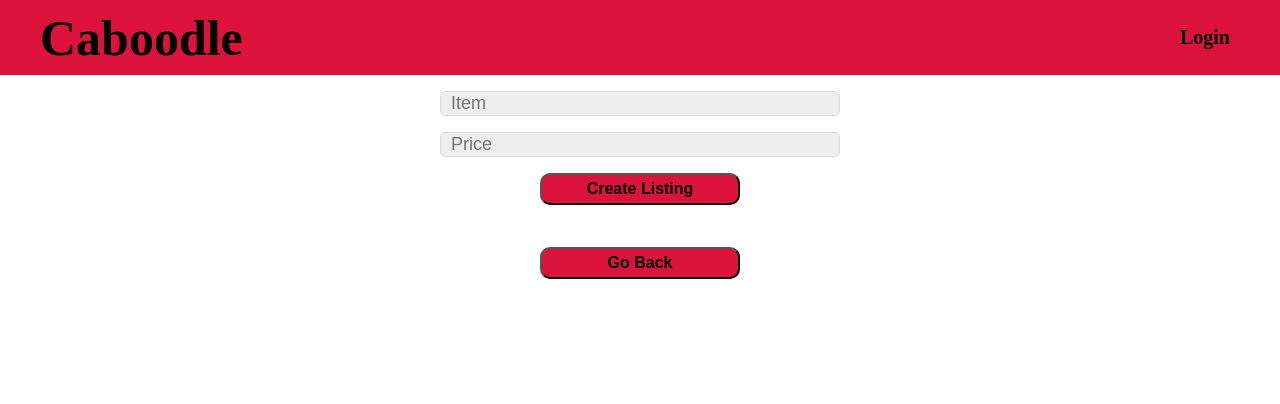
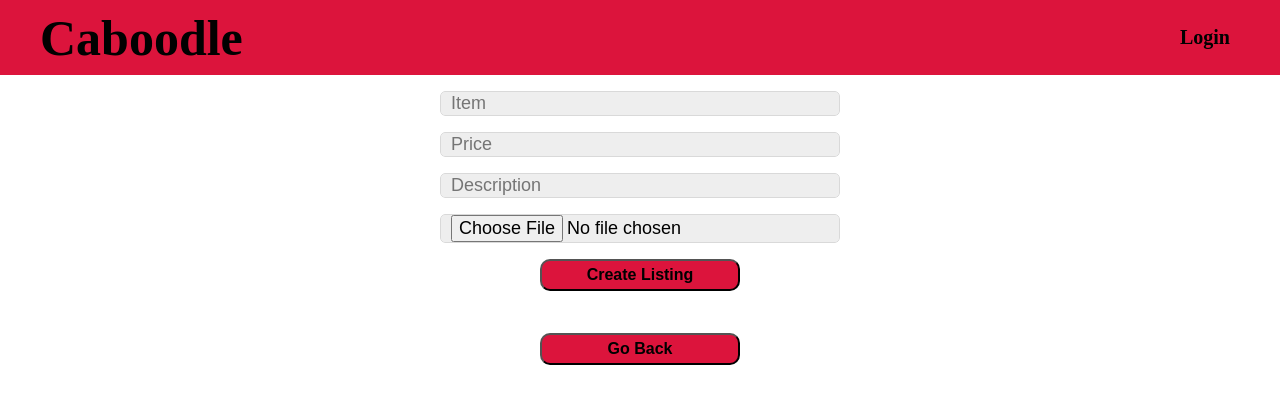
Before and after one commit to mguadagni/caboodle_react, a React (Create React App) app: page /createListing in a window 1280 px wide. Shown: the top 404 px of the page. Built offline with nearby package versions, Linux system fonts and the light colour scheme.

Commit message:
Implementing a picture feature

```diff
--- a/src/components/Auth/Login.js
+++ b/src/components/Auth/Login.js
@@ -40,7 +40,7 @@ const Login = () => {
             //console.log(profileRes.data);
         } catch (error) {
             console.error(error.response ? error.response.data : error.message)
-            alert("User not found. Please try again.")
+            alert("Username or Password is incorrect. Please try again.")
         }
     }
 
--- a/src/components/Listings/CreateListing.js
+++ b/src/components/Listings/CreateListing.js
@@ -13,6 +13,8 @@ const CreateListing = () => {
     const [query, setQuery] = useState({
         item: "",
         price:"",
+        description: "",
+        picture: ""
     })
 
     const updateForm = (field, value) => {
@@ -36,7 +38,7 @@ const CreateListing = () => {
             navigate('/listings');
         } catch (error) {
             console.error(error.response ? error.response.data : error.message)
-            alert("Invalid Listing Post.")
+            alert("Listing Post Error. Please try again.")
         }
     }
 
--- a/src/components/Listings/CreateListingForm.js
+++ b/src/components/Listings/CreateListingForm.js
@@ -46,6 +46,28 @@ const CreateListingForm = ({query, updateForm, onSubmit}) => {
                         type="number"
                     />
                 </InLineInputContainer>
+                <InLineInputContainer style={{marginTop: '1em'}}>
+                    <Input
+                        name="description"
+                        id="description"
+                        placeholder="Description"
+                        onChange={handleChange}
+                        value={query.description}
+                        required
+                    />
+                </InLineInputContainer>
+                <InLineInputContainer style={{marginTop: '1em'}}>
+                    <Input
+                        name="picture"
+                        id="picture"
+                        placeholder="Picture"
+                        onChange={handleChange}
+                        value={query.picture}
+                        required
+                        type="file"
+                        accept="image/jpg, image/png"
+                    />
+                </InLineInputContainer>
                 <Button style={{marginTop: '1em'}}>Create Listing</Button>
                 <Button onClick={goBack} style={{marginTop: '2em'}}>Go Back</Button>
             </Form>
--- a/src/components/Listings/ListingInfo.js
+++ b/src/components/Listings/ListingInfo.js
@@ -11,10 +11,6 @@ const ListingInfo = (props) => {
     const [auth] = useContext(AuthContext);
     const [listing, setListing] = useState({});
     const [loading, setLoading] = useState(true);
-
-    const test = () => {
-        console.log(`${listingId}`);
-    }
 
     const navigate = useNavigate();
 
@@ -40,7 +36,7 @@ const ListingInfo = (props) => {
             });
             setListing(listingRes.data);
             setLoading(false);
-            // console.log(listing.data);
+            console.log(listingRes.data);
 
         } catch (error) {
         console.error(error.response ? error.response.data : error.message)
@@ -51,6 +47,10 @@ const ListingInfo = (props) => {
 
   let { listingId } = useParams();
 
+  const test = () => {
+    console.log(`${listing}`);
+}
+
     return (
         <Container>
         <h1>Listing Information</h1>
@@ -58,8 +58,10 @@ const ListingInfo = (props) => {
             {/* {test()}  */}
 
             <h2>Item: {listing.item}</h2>
+            <h3>Description: </h3>
+            <h3 style={{marginTop: "0.1px", textAlign: "center"}}>{listing.description}</h3>
             <h4>
-                Price: {listing.price}
+                Price: ${listing.price}
             </h4>
             <div>
                 <button style={{marginRight: '1em'}} onClick={buyItem}>Buy</button>
--- a/src/components/Profile/ProfileListingInfo.js
+++ b/src/components/Profile/ProfileListingInfo.js
@@ -49,6 +49,8 @@ const ProfileListingInfo = () => {
             <h1>Listing Information</h1>
             <BorderCard style={{alignItems: "center"}}>
             <h2>Item: {profileListing.item}</h2>
+            <h3>Description: </h3>
+            <h3 style={{marginTop: "0.1px", textAlign: "center"}}>{profileListing.description}</h3>
             <h4>
                 Price: {profileListing.price}
             </h4>
```
